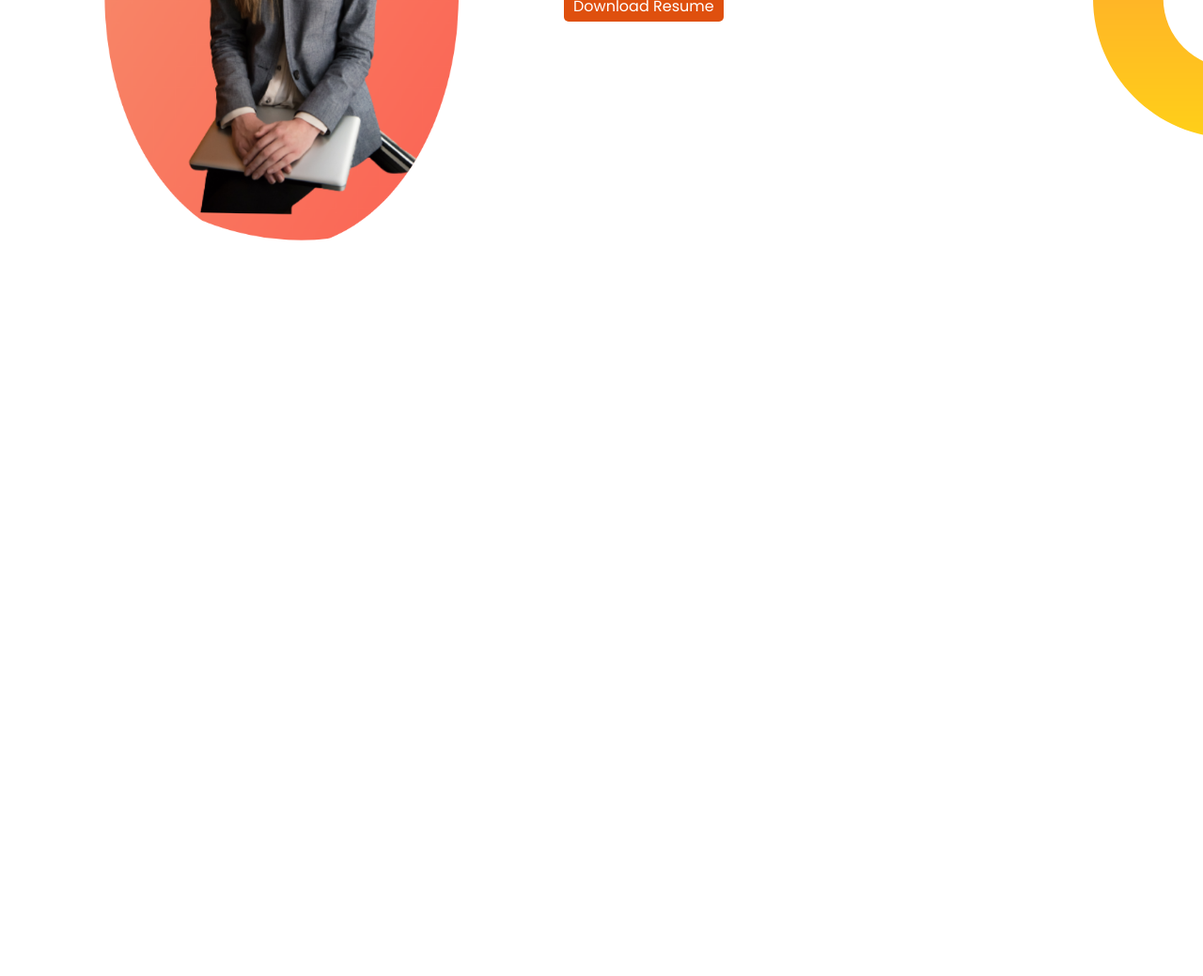
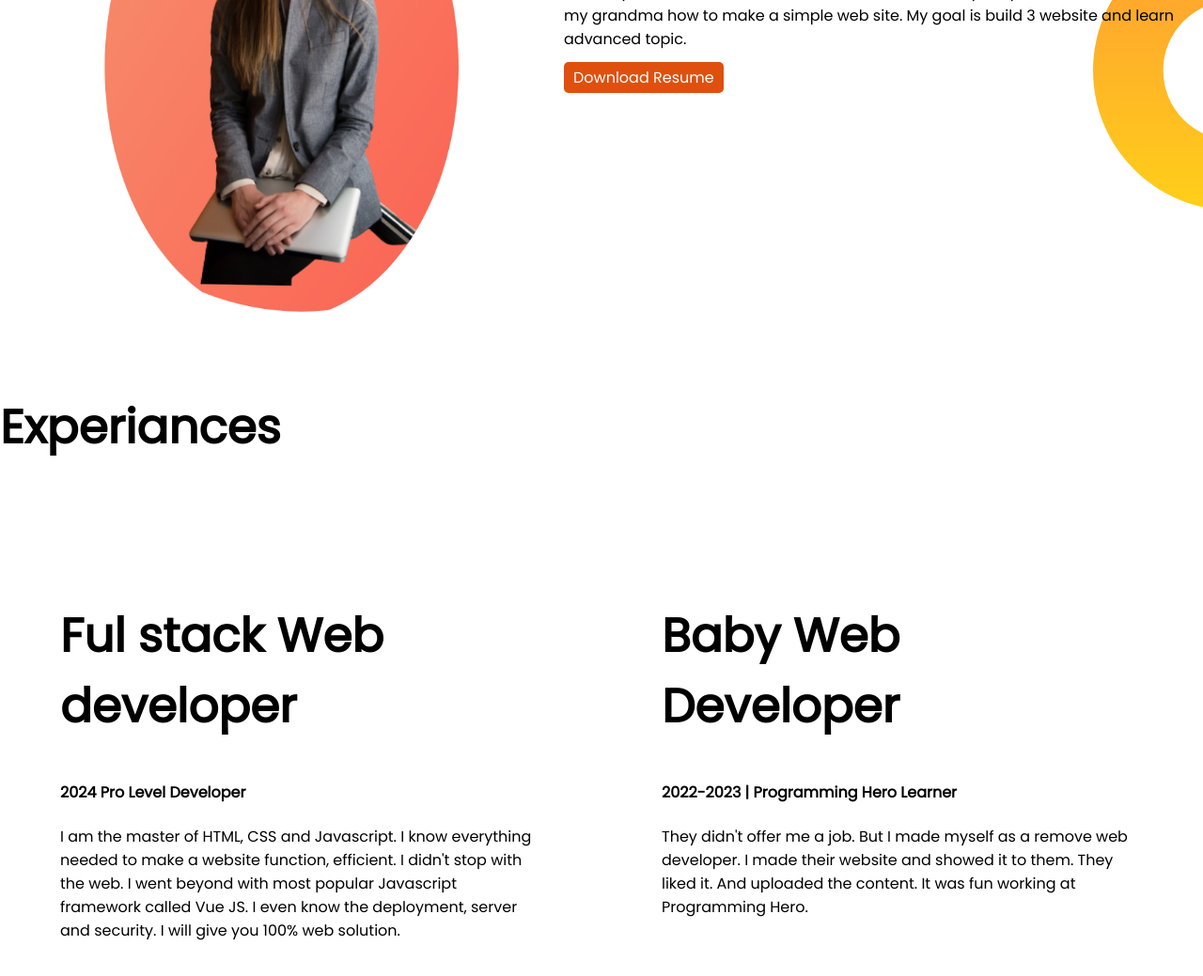
Before and after one commit to Nishatlubna01/developer-portfolio, a plain HTML site: page index.html in a window 1280 px wide. Shown: the part 957-1996 px from the top of the page at 94% size. Before the commit the page ends 1257 px from the top, so only its background shows below. Drawn offline with Linux system fonts and the light colour scheme.

Commit message:
added experiance

```diff
--- a/index.html
+++ b/index.html
@@ -14,7 +14,7 @@
 </head>
 
 <body>
-    <section class="top-banner">
+    <section class="top-banner flexible-container">
         <div class="half-width">
             <h1> Welcome To</h1>
             <h1><span class="change">Nishat Lubna</span> World !</h1>
@@ -31,7 +31,7 @@
             <img src="my-edited-pic.png" alt="picture" width="600px">
         </div>
     </section>
-    <section class="dream big">
+    <section class="dream big flexible-container">
 
         <div>
             <img src="my-edited-pic.png" width="600px">
@@ -54,6 +54,29 @@
 
 
     </section>
+    <section class="experiance area">
+        <h1> Experiances</h1>
+
+        <div class="flexible-container">
+            <div class="half-width">
+                <h1> Ful stack Web developer</h1>
+                <h4> 2024 Pro Level Developer</h4>
+                <p> I am the master of HTML, CSS and Javascript. I know everything needed to make a website function,
+                    efficient. I didn't stop with the web. I went beyond with most popular Javascript framework called
+                    Vue
+                    JS. I even know the deployment, server and security. I will give you 100% web solution.</p>
+            </div>
+            <div class="half-width">
+                <h1> Baby Web Developer</h1>
+                <h4> 2022-2023 | Programming Hero Learner</h4>
+                <p> They didn't offer me a job. But I made myself as a remove web developer. I made their website and
+                    showed
+                    it to them. They liked it. And uploaded the content. It was fun working at Programming Hero.</p>
+            </div>
+        </div>
+
+    </section>
+
 
 
 
--- a/style.css
+++ b/style.css
@@ -11,13 +11,13 @@ h1 {
     color: orange;
 }
 
-section {
+.flexible-container {
     display: flex;
 }
 
 .half-width {
     width: 50%;
-    padding: 2%;
+    padding: 5%;
 }
 
 .half-width {
```
